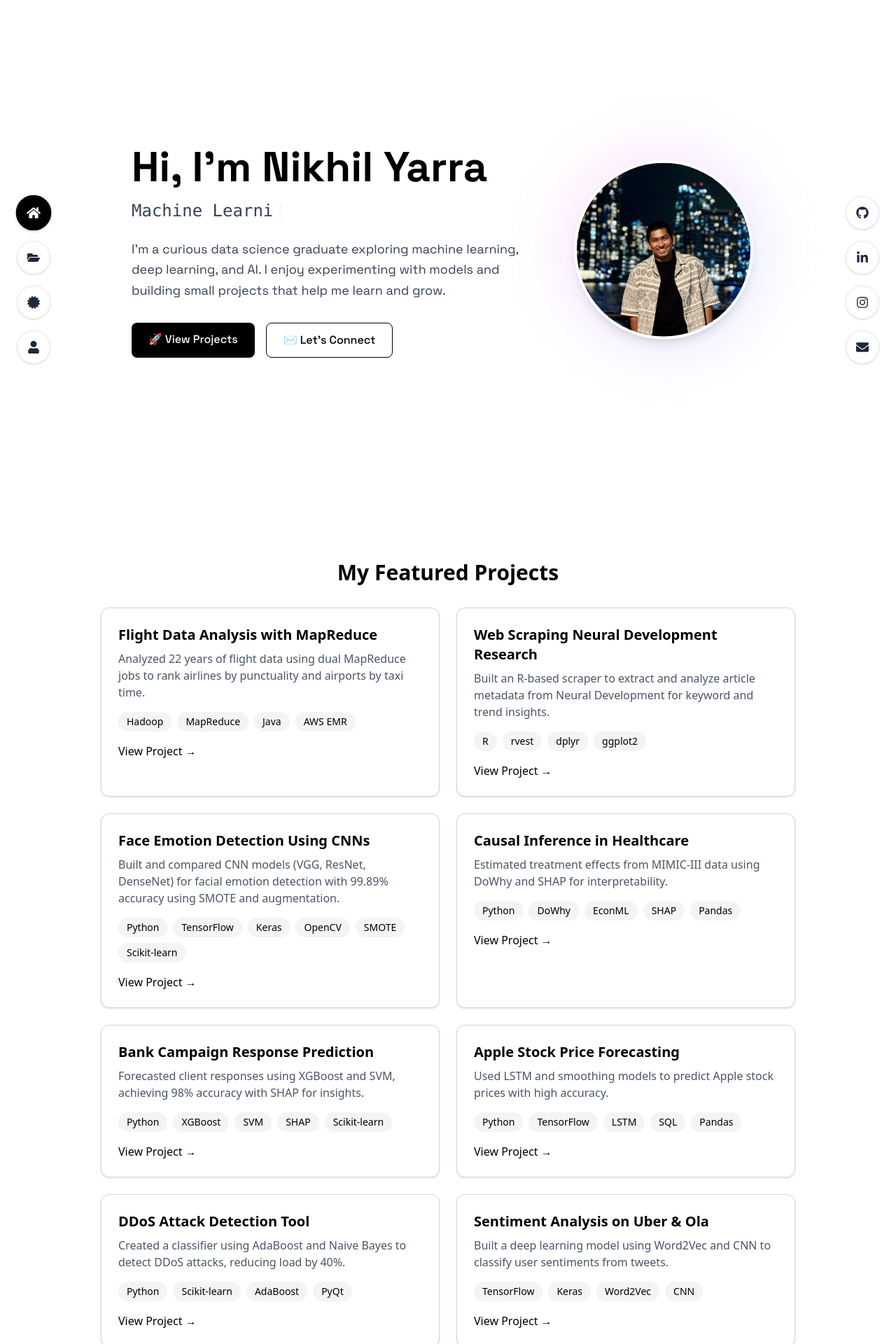
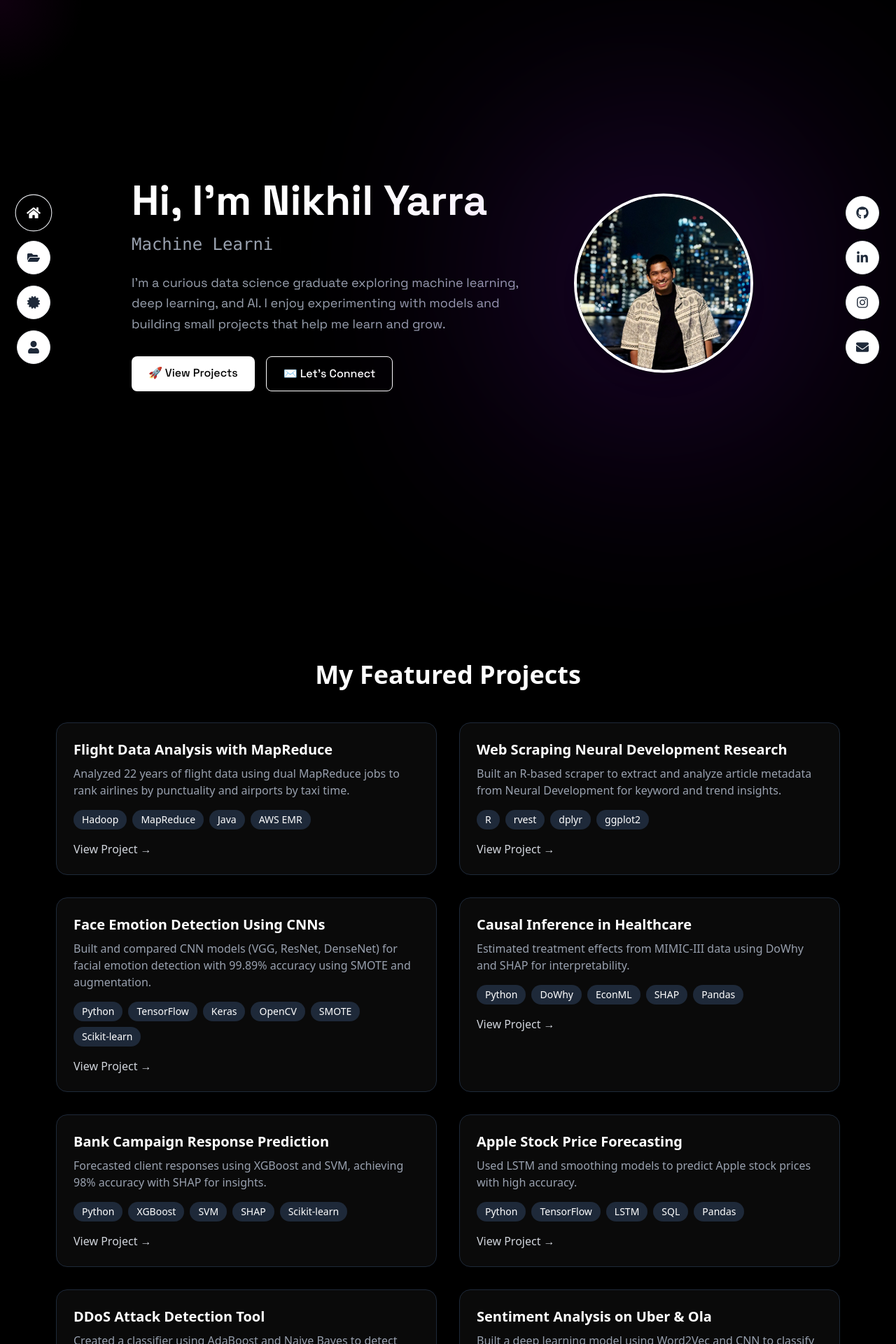
Before and after one commit to nymav/ny-portfolio, a React (Vite) app: page / in a window 1280 px wide. Shown: the top 1920 px of the page at 70% size. Built offline with nearby package versions, Linux system fonts and the light colour scheme.

Commit message:
Finalize dark theme and add cursor spotlight effect

```diff
--- a/src/App.jsx
+++ b/src/App.jsx
@@ -10,6 +10,7 @@ import { About } from "./components/sections/About";
 import { Projects } from "./components/sections/Projects";
 import { Certifications } from "./components/sections/Certifications";
 import { SocialBar } from "./components/sections/SocialBar";
+import { CursorSpotlight } from "./components/sections/CursorSpotlight";
 
 function App() {
   const [isLoaded, setIsLoaded] = useState(false);
@@ -38,17 +39,42 @@ function App() {
       {!isLoaded && <LoadingScreen onComplete={() => setIsLoaded(true)} />}
 
       <div
-        className={`min-h-screen transition-opacity duration-700 ${
+        className={`w-full min-h-screen transition-opacity duration-700 ${
           isLoaded ? "opacity-100" : "opacity-0"
-        } bg-[#f4f4f4] text-[#1e1e1e] font-sans`}
+        } bg-black text-white font-sans relative overflow-hidden`}
       >
+        {/* Navigation */}
         <Navbar menuOpen={menuOpen} setMenuOpen={setMenuOpen} />
         <MobileMenu menuOpen={menuOpen} setMenuOpen={setMenuOpen} />
+
+        {/* Floating UI */}
         <SocialBar />
-        <Home />
-        <Projects />
-        <Certifications />
-        <About />
+        <CursorSpotlight />
+
+        {/* Sections */}
+        <section className="min-h-screen flex items-center justify-center bg-black px-6 py-12">
+          <div className="max-w-6xl w-full">
+            <Home />
+          </div>
+        </section>
+
+        <section className="min-h-screen flex items-center justify-center bg-black px-6 py-12">
+          <div className="max-w-6xl w-full">
+            <Projects />
+          </div>
+        </section>
+
+        <section className="min-h-screen flex items-center justify-center bg-black px-6 py-12">
+          <div className="max-w-6xl w-full">
+            <Certifications />
+          </div>
+        </section>
+
+        <section className="min-h-screen flex items-center justify-center bg-black px-6 py-12">
+          <div className="max-w-6xl w-full">
+            <About />
+          </div>
+        </section>
       </div>
     </>
   );
--- a/src/components/sections/Certifications.jsx
+++ b/src/components/sections/Certifications.jsx
@@ -22,7 +22,6 @@ export const Certifications = () => {
           return acc;
         }, {});
 
-        // 👇 Set all sections to collapsed initially
         const initialCollapse = Object.keys(grouped).reduce((acc, key) => {
           acc[key] = true;
           return acc;
@@ -42,22 +41,20 @@ export const Certifications = () => {
   };
 
   return (
-    <section id="certifications" className="py-20 bg-white text-black">
+    <section id="certifications" className="py-20 bg-black text-white">
       <div className="max-w-5xl mx-auto px-4">
         <h2 className="text-3xl font-bold mb-8 text-center">Certifications</h2>
 
         {Object.keys(certs).length === 0 ? (
-          <p className="text-center text-gray-600">Loading certifications...</p>
+          <p className="text-center text-gray-400">Loading certifications...</p>
         ) : (
           Object.entries(certs).map(([platform, list]) => (
             <div key={platform} className="mb-12">
               <button
                 onClick={() => toggleCollapse(platform)}
-                className="text-left w-full mb-6 text-xl font-semibold text-black hover:underline"
+                className="text-left w-full mb-6 text-xl font-semibold text-white hover:underline"
               >
-                <span>
-                  {platform} {collapsed[platform] ? "▼" : "▲"}
-                </span>
+                {platform} {collapsed[platform] ? "▼" : "▲"}
               </button>
 
               {!collapsed[platform] && (
@@ -65,14 +62,14 @@ export const Certifications = () => {
                   {list.map(({ id, title, url }) => (
                     <div
                       key={id}
-                      className="p-6 rounded-xl border border-gray-300 bg-white shadow-sm hover:shadow-md transition hover:-translate-y-1"
+                      className="p-6 rounded-xl border border-gray-800 bg-[#0a0a0a] shadow-sm hover:shadow-md transition hover:-translate-y-1"
                     >
                       <h3 className="text-base font-bold mb-2">{title}</h3>
                       <a
                         href={url}
                         target="_blank"
                         rel="noopener noreferrer"
-                        className="text-blue-600 text-sm hover:underline"
+                        className="text-gray-300 text-sm hover:text-white transition"
                       >
                         View Certificate →
                       </a>
--- /dev/null
+++ b/src/components/sections/CursorSpotlight.jsx
@@ -0,0 +1,22 @@
+import { useEffect, useState } from "react";
+
+export const CursorSpotlight = () => {
+  const [position, setPosition] = useState({ x: 0, y: 0 });
+
+  useEffect(() => {
+    const move = (e) => {
+      setPosition({ x: e.clientX, y: e.clientY });
+    };
+    window.addEventListener("mousemove", move);
+    return () => window.removeEventListener("mousemove", move);
+  }, []);
+
+  return (
+    <div
+      className="pointer-events-none fixed top-0 left-0 w-full h-full z-50"
+      style={{
+        background: `radial-gradient(circle at ${position.x}px ${position.y}px, rgba(255, 0, 255, 0.06), transparent 120px)`,
+      }}
+    />
+  );
+};
--- a/src/components/sections/Home.jsx
+++ b/src/components/sections/Home.jsx
@@ -10,7 +10,7 @@ export const Home = () => {
   return (
     <section
       id="home"
-      className="min-h-[90vh] flex items-center justify-center bg-white text-black px-6"
+      className="min-h-[90vh] flex items-center justify-center bg-black text-white px-6"
       style={{ fontFamily: "'Space Grotesk', sans-serif" }}
     >
       <div
@@ -28,7 +28,7 @@ export const Home = () => {
             Hi, I'm Nikhil Yarra
           </h1>
 
-          <h2 className="text-xl sm:text-2xl font-mono text-gray-700 mb-6">
+          <h2 className="text-xl sm:text-2xl font-mono text-gray-400 mb-6">
             <Typewriter
               words={[
                 "Data Science Maverick",
@@ -47,20 +47,20 @@ export const Home = () => {
             />
           </h2>
 
-          <p className="text-gray-700 text-base sm:text-lg mb-8 leading-relaxed">
+          <p className="text-gray-400 text-base sm:text-lg mb-8 leading-relaxed">
             I’m a curious data science graduate exploring machine learning, deep learning, and AI. I enjoy experimenting with models and building small projects that help me learn and grow.
           </p>
 
           <div className="flex flex-col sm:flex-row justify-center md:justify-start gap-4">
             <a
               href="#projects"
-              className="bg-black text-white py-3 px-6 rounded-lg font-medium transition hover:scale-105 hover:bg-gray-900"
+              className="bg-white text-black py-3 px-6 rounded-lg font-medium transition hover:scale-105 hover:bg-gray-200"
             >
               🚀 View Projects
             </a>
             <a
               href="mailto:nikhilyarra@gmail.com?subject=Portfolio Inquiry&body=Hi Nikhil,"
-              className="border border-black text-black py-3 px-6 rounded-lg font-medium transition hover:scale-105 hover:bg-gray-100"
+              className="border border-white text-white py-3 px-6 rounded-lg font-medium transition hover:scale-105 hover:bg-white hover:text-black"
             >
               ✉️ Let’s Connect
             </a>
@@ -74,15 +74,13 @@ export const Home = () => {
           whileHover={{ scale: 1.05 }}
           transition={{ duration: 0.4 }}
         >
-          {/* Gradient Blur Behind */}
-          <div className="absolute inset-0 rounded-full bg-gradient-to-br from-pink-300 via-purple-300 to-blue-300 opacity-30 blur-2xl z-0"></div>
-
-          {/* Profile Image */}
+          {/* Gradient Glow Behind */}
+          <div className="absolute inset-0 rounded-full bg-gradient-to-br from-purple-500 via-purple-700 to-purple-900 opacity-40 blur-[120px] z-0 scale-125"></div>          {/* Profile Image */}
           <img
-  src={`${import.meta.env.BASE_URL}pfp1.jpg`}
-  alt="Profile of Nikhil Yarra"
-  className="relative z-10 w-60 h-60 md:w-64 md:h-64 object-cover rounded-full border-4 border-white shadow-lg"
-/>
+            src={`${import.meta.env.BASE_URL}pfp1.jpg`}
+            alt="Profile of Nikhil Yarra"
+            className="relative z-10 w-60 h-60 md:w-64 md:h-64 object-cover rounded-full border-4 border-white shadow-xl"
+          />
         </motion.div>
       </div>
     </section>
--- a/src/components/sections/Projects.jsx
+++ b/src/components/sections/Projects.jsx
@@ -53,19 +53,21 @@ export const Projects = () => {
   return (
     <section
       id="projects"
-      className="min-h-[70vh] flex items-center justify-center py-20 bg-white text-black"
+      className="min-h-[90vh] w-full bg-black text-white py-20 px-4"
     >
-      <div className="max-w-5xl mx-auto px-4">
-        <h2 className="text-3xl font-bold mb-8 text-center">My Featured Projects</h2>
+      <div className="max-w-7xl w-full mx-auto">
+        <h2 className="text-3xl sm:text-4xl font-bold mb-12 text-center">
+          My Featured Projects
+        </h2>
 
-        <div className="grid grid-cols-1 md:grid-cols-2 gap-6">
+        <div className="grid grid-cols-1 md:grid-cols-2 gap-8">
           {projects.map((project, index) => (
             <div
               key={index}
-              className="p-6 rounded-xl border border-gray-300 bg-white shadow-sm hover:shadow-md transition hover:-translate-y-1"
+              className="p-6 rounded-2xl bg-[#0a0a0a] shadow-lg hover:shadow-xl transition transform hover:-translate-y-1 border border-gray-800"
             >
-              <h3 className="text-xl font-bold mb-2">{project.title}</h3>
-              <p className="text-gray-600 mb-4">{project.description}</p>
+              <h3 className="text-xl font-semibold mb-2">{project.title}</h3>
+              <p className="text-gray-400 mb-4">{project.description}</p>
               <div className="flex flex-wrap gap-2 mb-4">
                 {project.tech.map((tech, i) => (
                   <a
@@ -73,13 +75,13 @@ export const Projects = () => {
                     href={`https://www.google.com/search?q=${tech}`}
                     target="_blank"
                     rel="noopener noreferrer"
-                    className="bg-gray-100 text-black py-1 px-3 rounded-full text-sm hover:bg-gray-200 transition"
+                    className="bg-gray-800 text-white py-1 px-3 rounded-full text-sm hover:bg-gray-700 transition"
                   >
                     {tech}
                   </a>
                 ))}
               </div>
-              <a href="#" className="text-black font-medium hover:underline">
+              <a href="#" className="text-gray-300 font-medium hover:text-white transition">
                 View Project →
               </a>
             </div>
```
Also changed, not shown: src/components/sections/About.jsx (+18 -18 lines).
